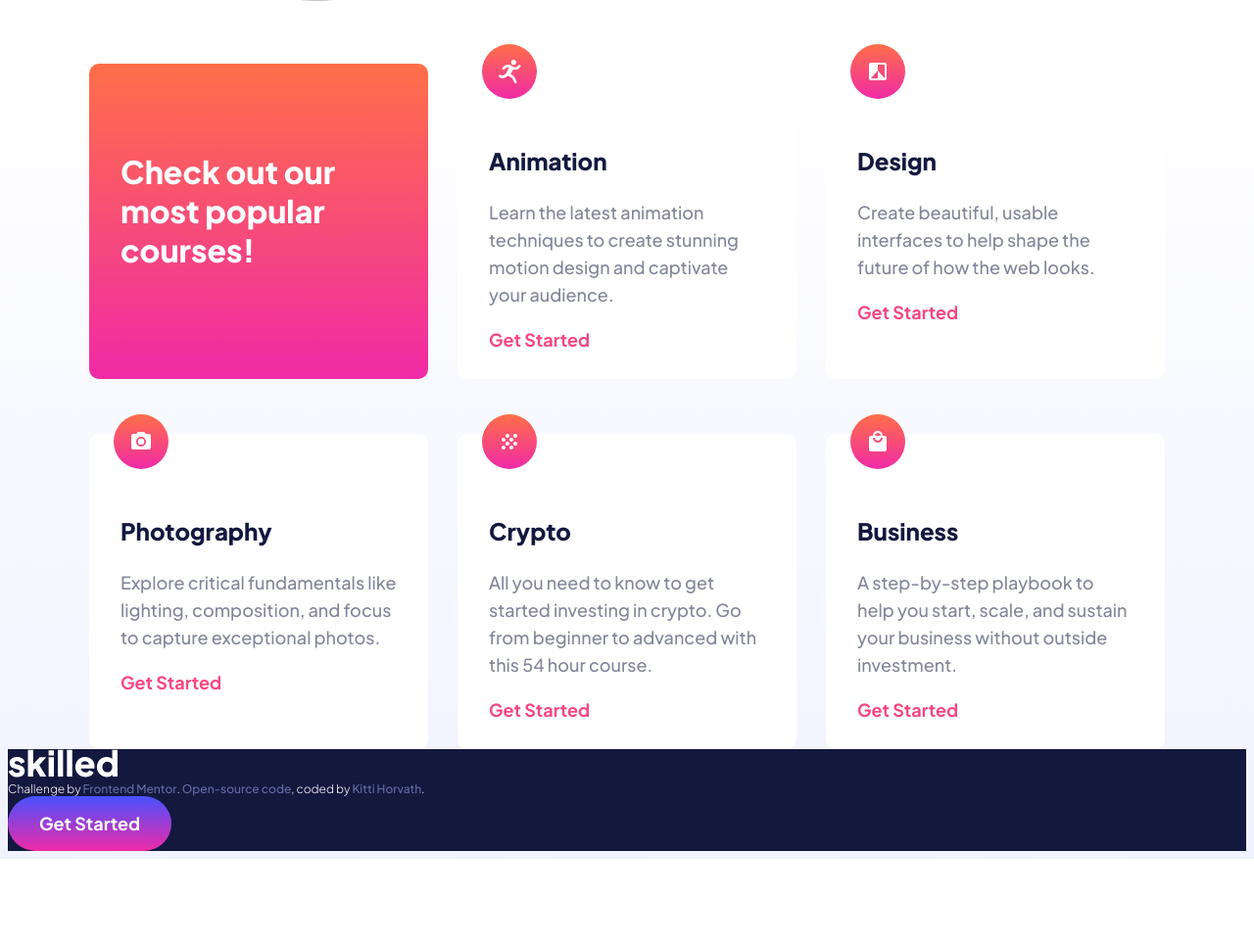
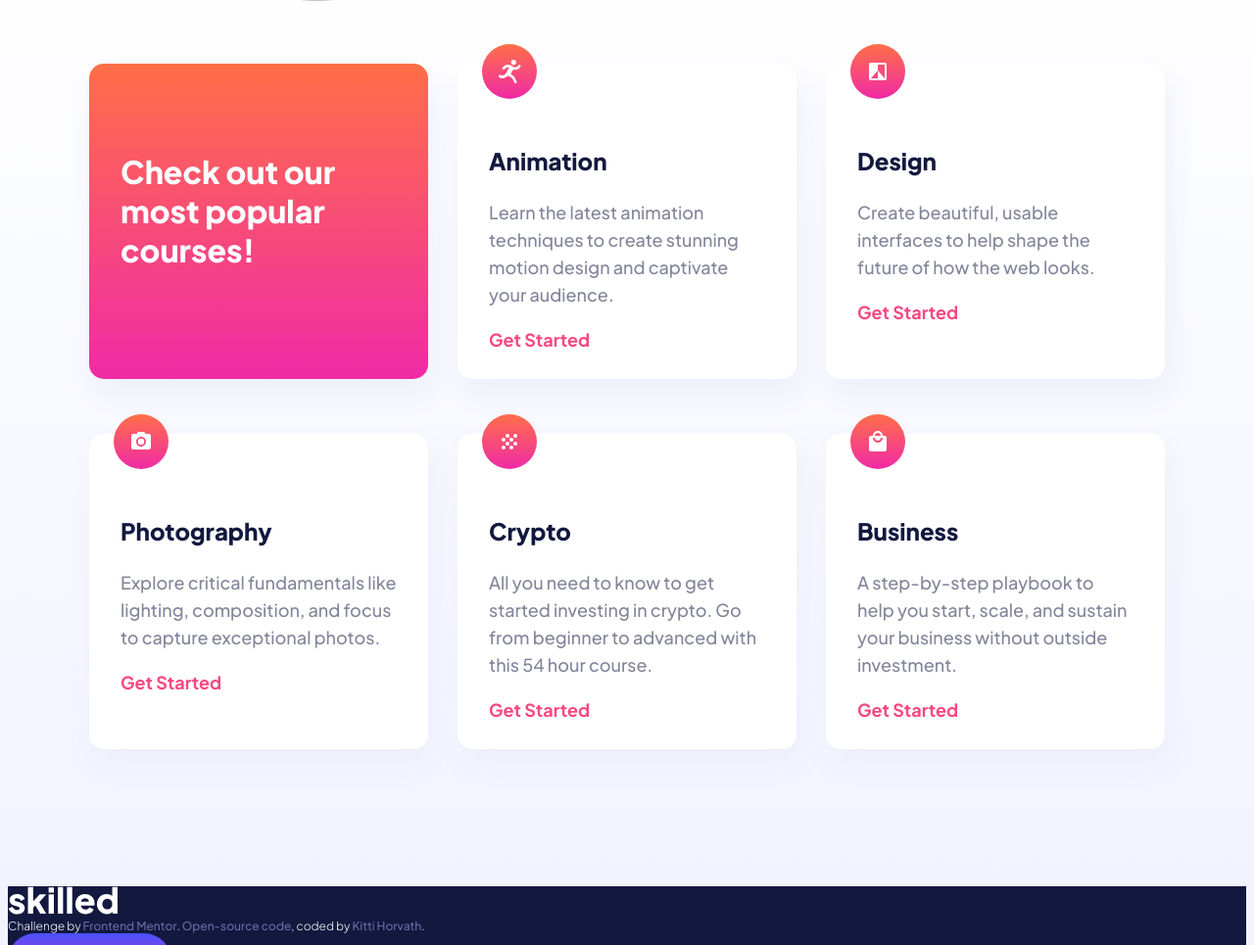
Before and after one commit to Horv-Kitty/skilled-elearning-landing-page, a plain HTML site: page index.html in a window 1280 px wide. Shown: the part 1148-2113 px from the top of the page at 98% size. Before the commit the page ends 2025 px from the top, so only its background shows below. Drawn offline with Linux system fonts and the light colour scheme.

Commit message:
Added box-shadow

```diff
--- a/style.css
+++ b/style.css
@@ -10,7 +10,7 @@
 }
 
 body {
-    background-image: linear-gradient(180deg, rgb(255, 255, 255) 60%, #F0F2FF);
+    background-image: linear-gradient(180deg, rgb(255, 255, 255) 50%, #F0F2FF);
 }
 
 .header-button {
@@ -124,6 +124,10 @@ h3 {
     padding: 64px 32px 0px 32px;
 }
 
+main {
+    margin-bottom: 140px;
+}
+
 .grid-container {
     display: grid;
     gap: 56px 30px;
@@ -136,17 +140,18 @@ h3 {
     width: 346px;
     height: 322px;
     background-image: var(--gradient-orange);
-    border-radius: 10px;
-
+    border-radius: 15px;
+    box-shadow: 5px 15px 30px #edeef9;
 }
 
 .grid-item-2 {
     grid-column-start: 2;
     grid-column-end: 2;
     background-color: white;
-    border-radius: 10px;
+    border-radius: 15px;
     width: 346px;
     height: 322px;
+    box-shadow: 5px 15px 30px #edeef9;
 }
 
 .grid-item-2-text {
@@ -163,9 +168,10 @@ h3 {
     grid-column-start: 3;
     grid-column-end: 3;
     background-color: white;
-    border-radius: 10px;
+    border-radius: 15px;
     height: 322px;
     width: 346px;
+    box-shadow: 5px 15px 30px #edeef9;
 }
 
 .design-logo {
@@ -182,9 +188,10 @@ h3 {
     grid-column-start: 1;
     grid-column-end: 1;
     background-color: white;
-    border-radius: 10px;
+    border-radius: 15px;
     height: 322px;
     width: 346px;
+    box-shadow: 5px 15px 30px #edeef9;
 }
 
 .photography-logo {
@@ -201,9 +208,10 @@ h3 {
     grid-column-start: 2;
     grid-column-end: 2;
     background-color: white;
-    border-radius: 10px;
+    border-radius: 15px;
     height: 322px;
     width: 346px;
+    box-shadow: 5px 15px 30px #edeef9;
 }
 
 .crypto-logo {
@@ -220,9 +228,10 @@ h3 {
     grid-column-start: 3;
     grid-column-end: 3;
     background-color: white;
-    border-radius: 10px;
+    border-radius: 15px;
     height: 322px;
     width: 346px;
+    box-shadow: 5px 15px 30px #edeef9;
 }
 
 .business-logo {
```
